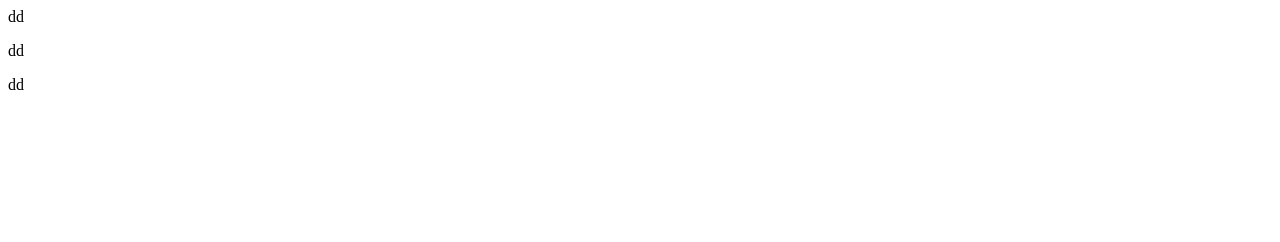
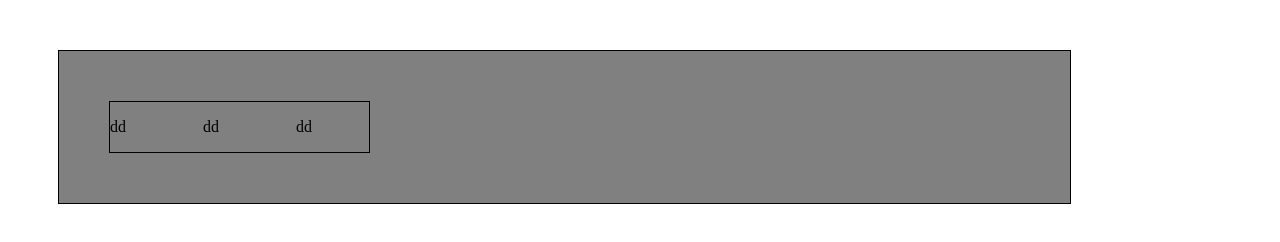
Before and after one commit to anthonykimani/Maji-Nyumbani, a plain HTML site: page index.html in a window 1280 px wide. Drawn offline with Linux system fonts and the light colour scheme.

Commit message:
added layout services

```diff
--- a/Assets/css/index.css
+++ b/Assets/css/index.css
@@ -11,7 +11,16 @@
 
 
 /*====== SERVICES SECTION  ==========*/
-
+.services-bar {
+    margin: 50px;
+    border: 1px solid;
+    display: grid;
+    grid-template-columns: 1fr 1fr 1fr;
+    gap: 20px;
+    width:80%;
+    background-color: gray;
+    justify-content: space-between;
+}
 
 /*======  ABOUT SECTION ==========*/
 
```
